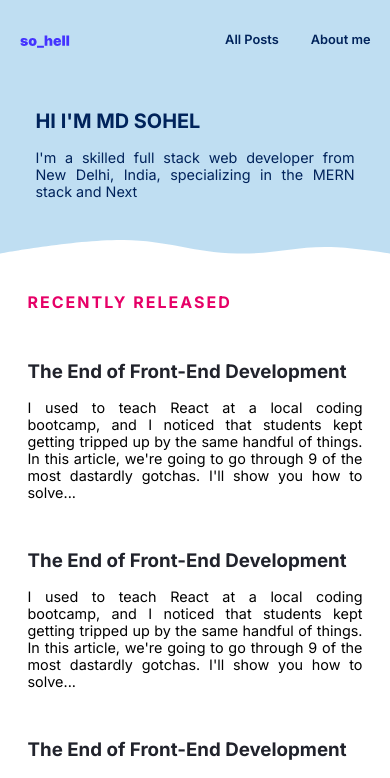
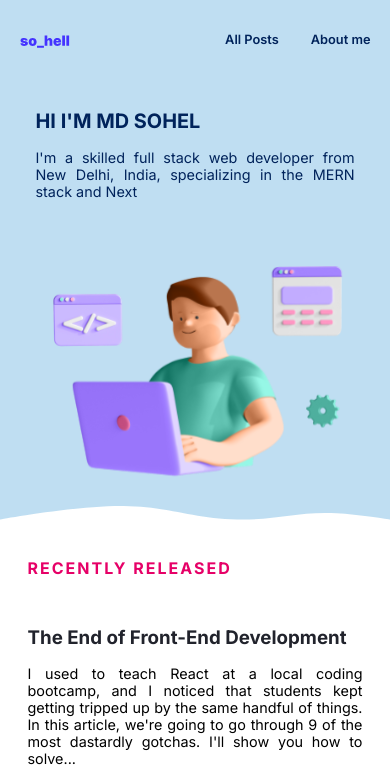
Before and after one commit to noobCode-69/personal-blogging, a Next.js app: page / in a window 390 px wide. Shown: the top 778 px of the page. Built offline with nearby package versions, Linux system fonts and the light colour scheme.

Commit message:
responsive

```diff
--- a/components/home/contact/contact.module.css
+++ b/components/home/contact/contact.module.css
@@ -25,6 +25,6 @@
 
 @media (max-width: 600px) {
   .container {
-    display: none;
+    padding: 1rem 0;
   }
 }
--- a/components/home/hero/hero.module.css
+++ b/components/home/hero/hero.module.css
@@ -68,9 +68,23 @@
   fill: white;
 }
 
-@media (max-width: 600px) {
+
+
+
+@media (max-width: 599px) {
   .avatar-container {
-    display: none;
+    padding: 1rem 0;
+    height: auto;
+    display: flex;
+    align-items: center;
+    justify-content: center;
+  }
+
+  .svg-container {
+    position: static;
+    transform: none;
+    width: 95%;
+    max-width: 300px;
   }
   .hero {
     padding: 1rem;
@@ -86,19 +100,23 @@
   }
 }
 
-@media (max-width: 800px) {
-  .svg-container {
-    width: 300px;
-    right: 5%;
-    top: 50%;
-    transform: translateY(-50%);
-  }
-}
 
-@media (max-width: 1300px) {
+
+@media screen and (min-width: 800px) and (max-width: 1300px)  {
   .svg-container {
     right: 2.5%;
     top: 50%;
     transform: translateY(-25%);
   }
 }
+
+
+
+@media screen and (min-width: 600px) and (max-width: 800px) {
+  .svg-container {
+    width: 275px;
+    right: 5%;
+    top: 50%;
+    transform: translateY(-25%);
+  }
+}
--- a/components/home/homeContent/homeContent.module.css
+++ b/components/home/homeContent/homeContent.module.css
@@ -116,7 +116,7 @@
   }
 
   .content {
-    padding: 2rem 0.5rem 5rem 0.5rem;
+    padding: 2rem 0.5rem 2rem 0.5rem;
 
   }
   .content-left {
```
